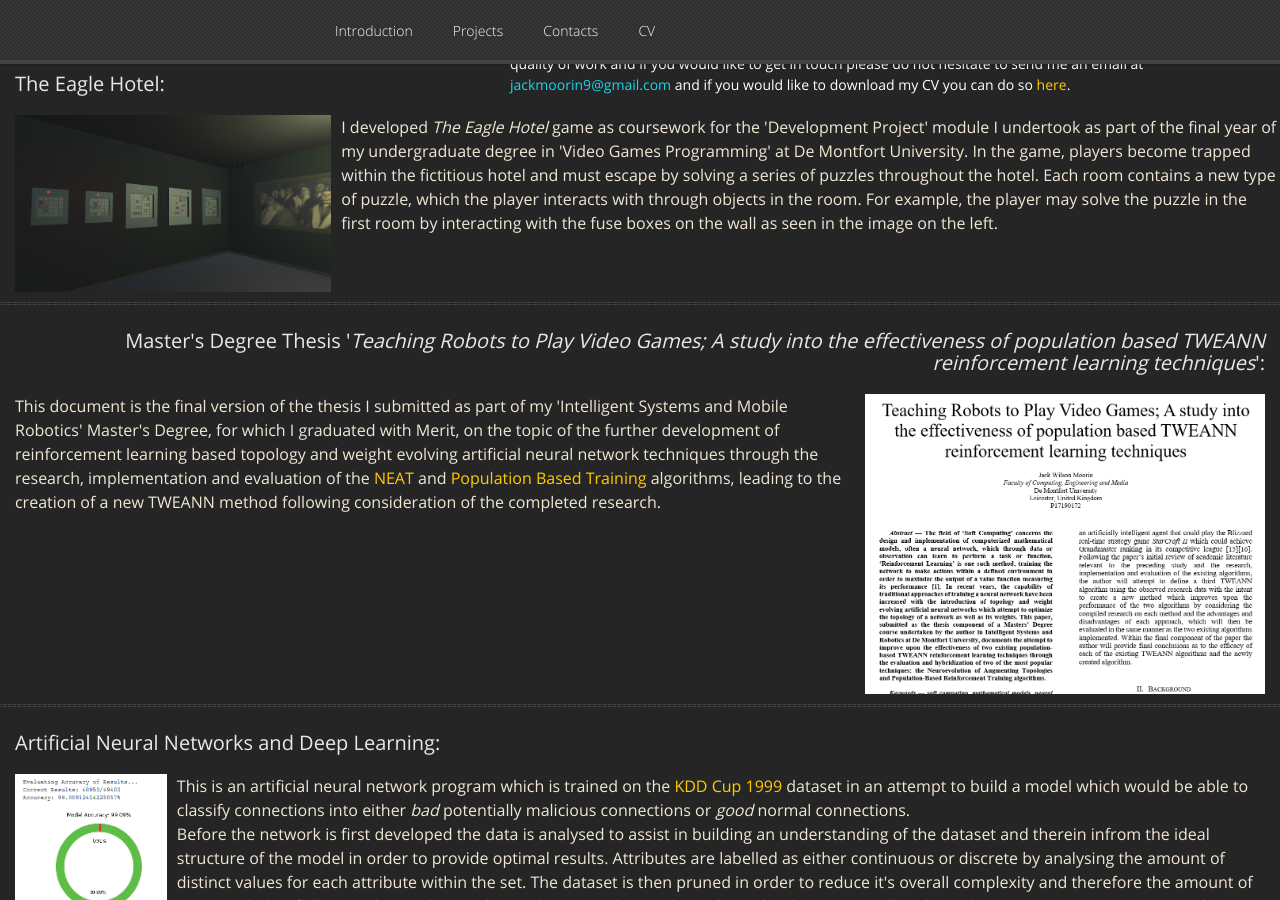
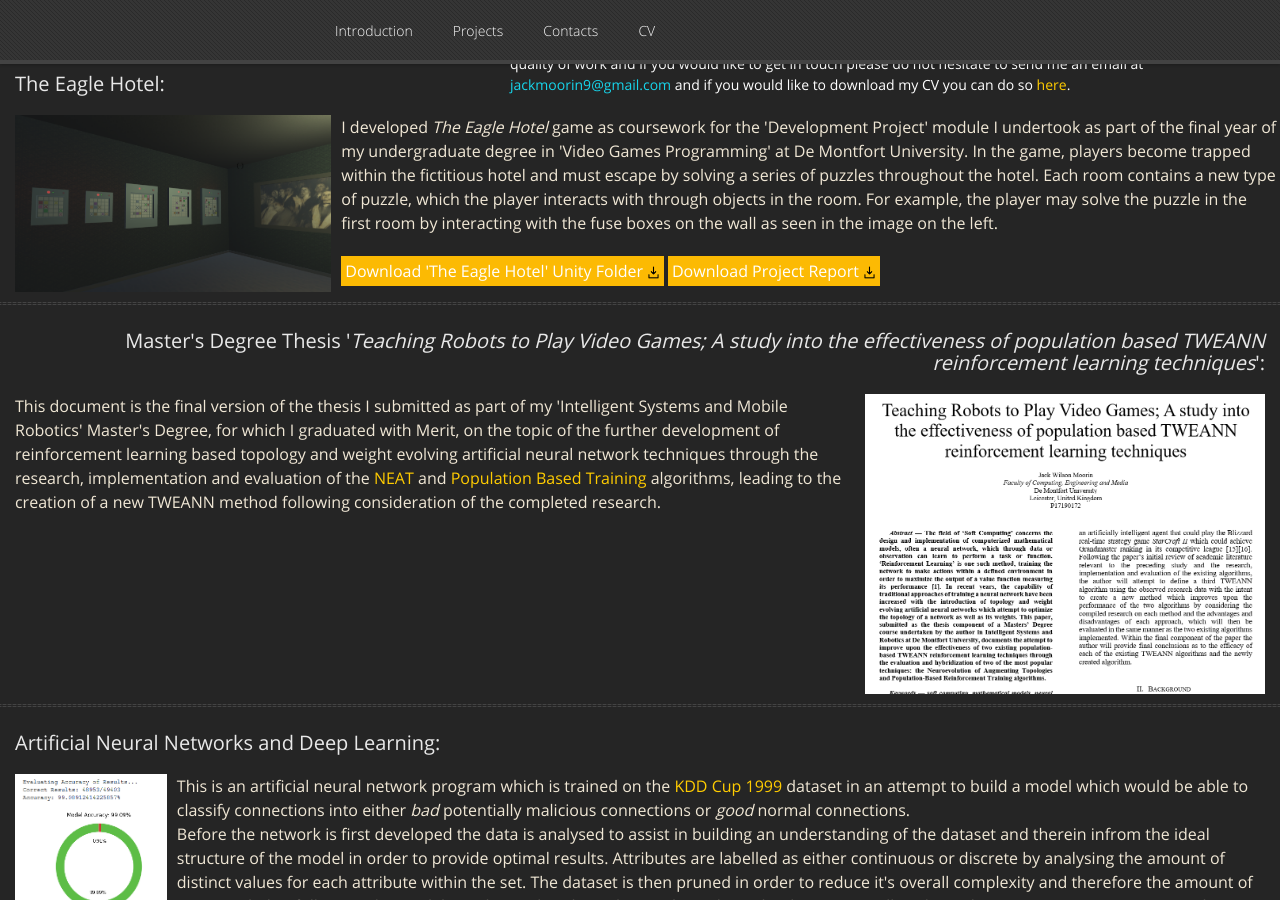
Before and after one commit to GamesProgrammingGrad2021/GamesProgrammingGrad2021.github.io, a Jekyll site: the page built from index.md, in a window 1280 px wide and 900 px high, scrolled down 1118 px. Built offline with Jekyll 4.4.1, drawn with Linux system fonts in a browser that asks for light colours; nearby versions of some CDN libraries; our own code applies the rules of GitHub Pages for plain Markdown files.

Commit message:
Update default.html

```diff
--- a/_layouts/default.html
+++ b/_layouts/default.html
@@ -135,6 +135,9 @@
 				and must escape by solving a series of puzzles throughout the hotel. Each room contains a new type of puzzle, which the player interacts
 				with through objects in the room. For example, the player may solve the puzzle in the first room by interacting with the fuse boxes on
 				the wall as seen in the image on the left.
+				<br><br>
+				<a href="https://drive.google.com/drive/folders/1M-U7_-Z6gfTVbV9UdJ8VeTNpTtiWqGKn?usp=sharing" class="project_download">Download 'The Eagle Hotel' Unity Folder <img src="Download_Icon.png" alt="" style="height: 1%; width: 1%; vertical-align: middle;"></a>
+				<a href="Final Year Project Main Report.docx" class="project_download">Download Project Report <img src="Download_Icon.png" alt="" style="height: 1%; width: 1%; vertical-align: middle;"></a>
 				</div>
 			</div>
 
@@ -173,7 +176,7 @@
 				The network's performance is then evaluated against a partion of the dataset not used during the training process and the
 				results visualised in a series of output graphs which show the accuracy and loss of the network during training and validation.
 				The network's final observed accuracy is then displayed in a final 'Donut' style pie chart graph.
-				<br>
+				<br><br>
 				<a href="https://drive.google.com/file/d/1X-fP9Mrm-ccgKDmvOfAfwK8EcRm2s_mT/view?usp=sharing" class="project_download">Open Neural Network Program <img src="Open_Icon.png" alt="" style="height: 1%; width: 1%; vertical-align: middle;"></a>
 				<a href="ANN Executive Summary.docx" class="project_download">Download Project Executive Summary <img src="Download_Icon.png" alt="" style="height: 1%; width: 1%; vertical-align: middle;"></a>
 				</div>
```
